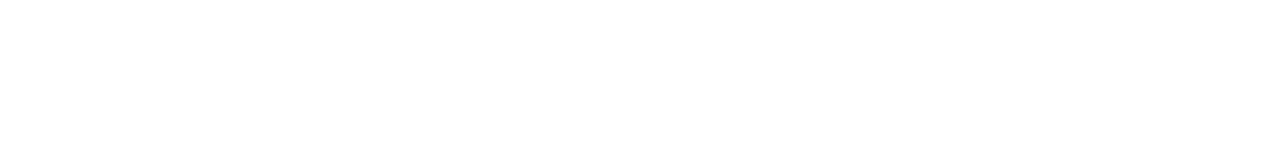
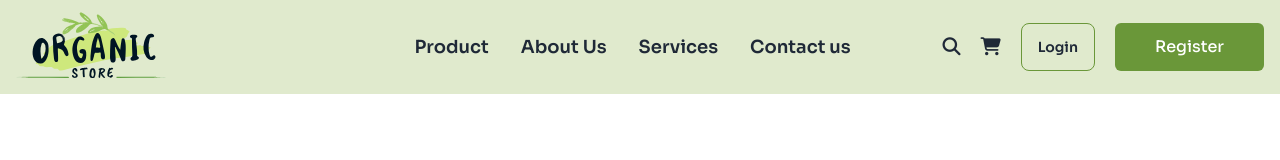
Before and after one commit to webdevrasel/assignment-3, a plain HTML site: page index.html in a window 1280 px wide. Drawn offline with nearby package versions, Linux system fonts and the light colour scheme.

Commit message:
header section done

```diff
--- a/index.html
+++ b/index.html
@@ -3,7 +3,7 @@
 <head>
     <meta charset="UTF-8">
     <meta name="viewport" content="width=device-width, initial-scale=1.0">
-    <title>Nature's Platter</title>
+    <title>Organic Store</title>
     <!-- Google Font CDN -->
     <link rel="preconnect" href="https://fonts.googleapis.com">
     <link rel="preconnect" href="https://fonts.gstatic.com" crossorigin>
@@ -13,15 +13,42 @@
             font-family: "Sora", serif;
         }
     </style>
-
+    <!-- Links to the Font Awesome CDN  -->
+    <link rel="stylesheet" href="https://cdnjs.cloudflare.com/ajax/libs/font-awesome/6.7.2/css/all.min.css" integrity="sha512-Evv84Mr4kqVGRNSgIGL/F/aIDqQb7xQ2vcrdIwxfjThSH8CSR7PBEakCr51Ck+w+/U6swU2Im1vVX0SVk9ABhg==" crossorigin="anonymous" referrerpolicy="no-referrer" />
     <!-- DaisyUI CDN -->
     <link href="https://cdn.jsdelivr.net/npm/daisyui@4.12.23/dist/full.min.css" rel="stylesheet" type="text/css" />
     <script src="https://cdn.tailwindcss.com"></script>
 </head>
 <body class="font-sora">
     <!-- header section start -->
-    <header>
-
+    <header class="bg-[#E0EACD]">
+        <section class="max-w-7xl m-auto px-4 py-3 lg:py-3">
+            <div class="flex items-center ">
+                <!-- left part -->
+                <div class="w-[30%]">
+                    <img class="lg:w-[40%]" src="images/organic-store-logo5.svg" alt="">
+                </div>
+                <!-- Center part -->
+                <div class="w-[40%]">
+                    <ul class="menu menu-horizontal p1-1 font-[600]  text-lg  hidden lg:flex">
+                        <li><a>Product</a></li>
+                        <li><a>About Us</a></li>
+                        <li><a>Services</a></li>
+                        <li><a>Contact us</a></li>
+                    </ul>
+                </div>
+                <!-- Right part -->
+                <div class="w-[30%]">
+                    <div class=" flex items-center justify-end gap-5 ">
+                    <i class="fa-solid fa-magnifying-glass text-lg  hidden lg:flex"></i>
+                    <i class="fa-solid fa-cart-shopping text-lg  hidden lg:flex"></i>
+                    <button class="btn btn-outline border-[#6A9739] hover:bg-[#6A9739] hover:border-[#6A9739]  hidden lg:flex">Login</button>
+                    <button class="py-3 px-10 rounded-md bg-[#6A9739] text-white font-[500] hidden lg:flex">Register</button>
+                    <i class="fa-solid fa-bars text-[40px] md:hidden"></i>
+                    </div>
+                </div>
+            </div>
+        </section>
     </header>
     <!-- header section End -->
 
```
Also changed, not shown: images/organic-store-logo5.svg (added).
